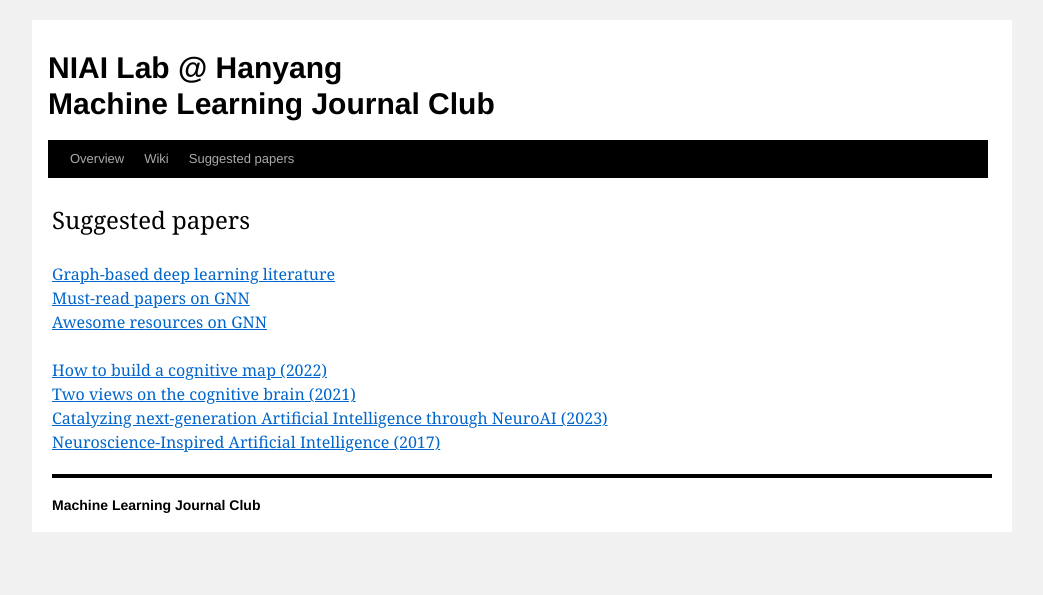
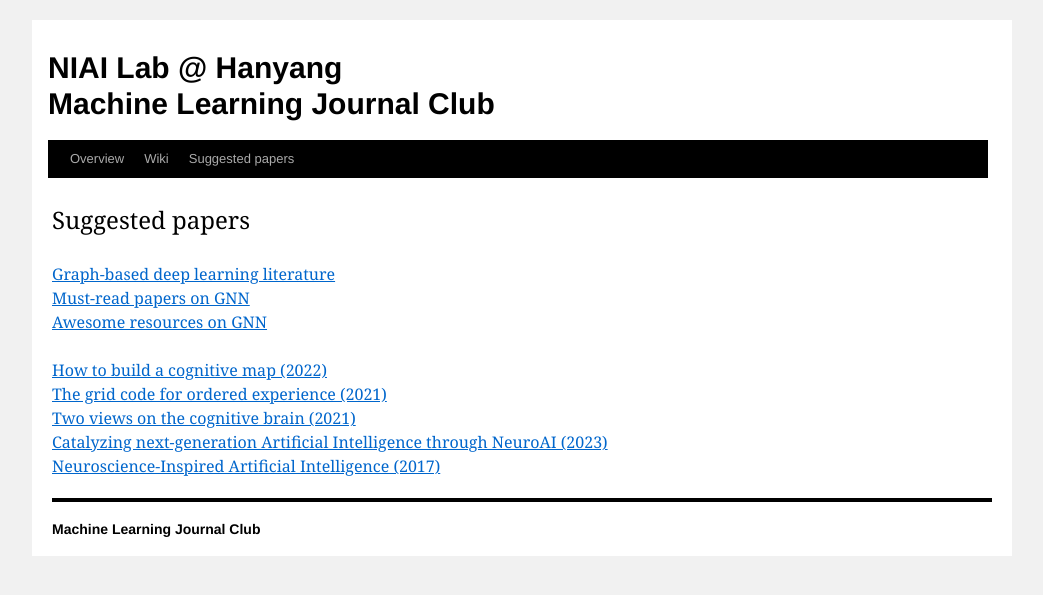
Before and after one commit to niai-lab/GraphML-JC, a Jekyll site: the page built from suggested_reading.html, in a window 1280 px wide. Shown: the top 595 px of the page, without its empty margins (118-1161 px from the left). Built offline with Jekyll 4.4.1, drawn with Linux system fonts in a browser that asks for light colours.

Commit message:
Update suggested_reading.html

```diff
--- a/suggested_reading.html
+++ b/suggested_reading.html
@@ -14,6 +14,7 @@ title: Suggested papers
     <a href="https://github.com/GRAND-Lab/Awesome-Graph-Neural-Networks">Awesome resources on GNN</a><br /><br />
 
     <a href="https://www.nature.com/articles/s41593-022-01153-y">How to build a cognitive map (2022)</a><br />
+    <a href="https://www.nature.com/articles/s41583-021-00499-9">The grid code for ordered experience (2021)</a><br />
     <a href="https://www.nature.com/articles/s41583-021-00448-6">Two views on the cognitive brain (2021)</a><br />
     <a href="https://www.nature.com/articles/s41467-023-37180-x">Catalyzing next-generation Artificial Intelligence through NeuroAI (2023)</a><br />
     <a href="https://www.cell.com/action/showPdf?pii=S0896-6273%2817%2930509-3">Neuroscience-Inspired Artificial Intelligence (2017)</a><br />
```
